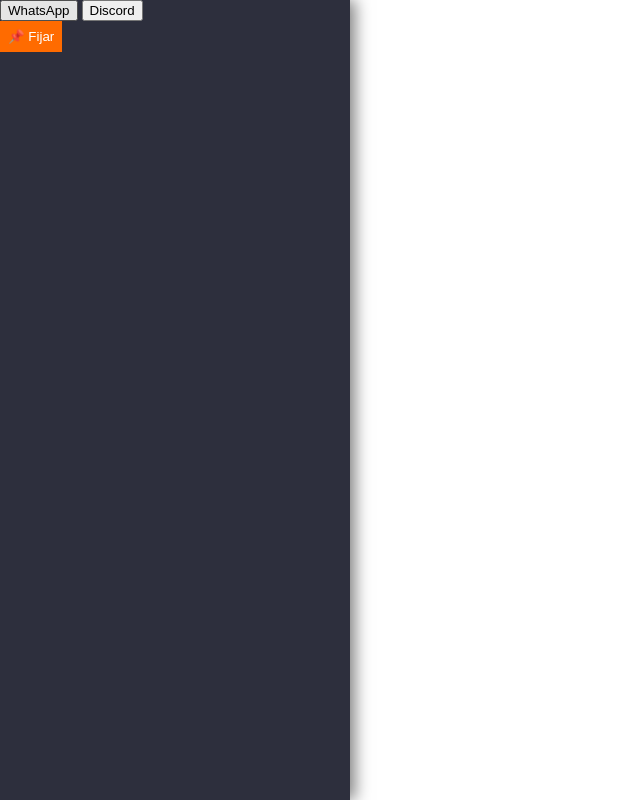
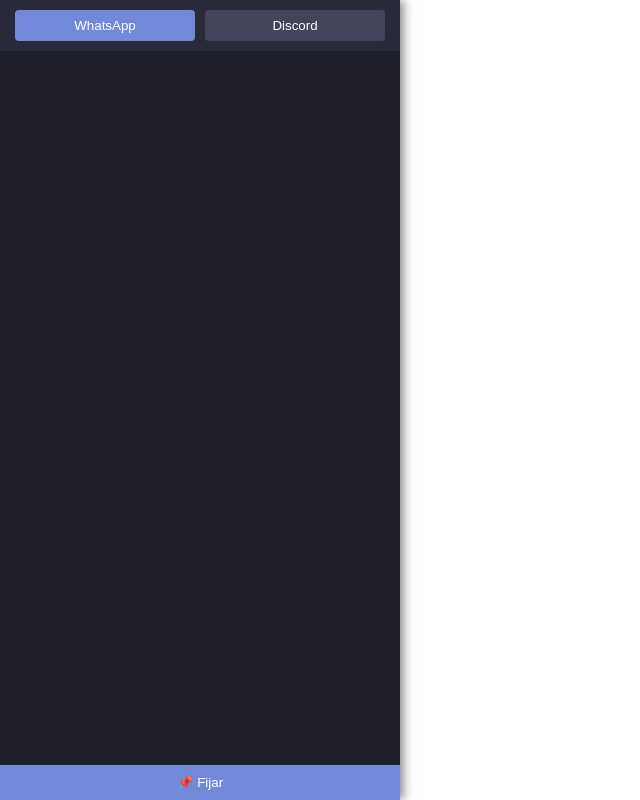
Before and after one commit to HaroPardo/Web-extension, a browser extension: page panel.html in a window 1280 px wide. Shown: the whole page, without its empty margins (0-640 px from the left). Drawn offline with Linux system fonts and the light colour scheme.

Commit message:
panel.css updated added buttons

```diff
--- a/styles/panel.css
+++ b/styles/panel.css
@@ -2,23 +2,50 @@
   position: fixed;
   top: 0;
   left: 0;
+  width: 400px;
   height: 100vh;
-  width: 350px;
-  background: #2d2f3d;
+  background: #1e1f29;
+  display: flex;
+  flex-direction: column;
   z-index: 9999;
-  box-shadow: 5px 0 15px rgba(0,0,0,0.5);
+  box-shadow: 3px 0 10px rgba(0,0,0,0.5);
 }
 
-#iframe-app {
-  width: 100%;
-  height: 95%;
+.tab-buttons {
+  display: flex;
+  padding: 10px;
+  background: #2a2b3a;
+}
+
+.tab-btn {
+  flex: 1;
+  padding: 8px;
+  margin: 0 5px;
+  background: #43445a;
+  color: white;
+  border: none;
+  border-radius: 4px;
+  cursor: pointer;
+}
+
+.tab-btn.active {
+  background: #7289da;
+}
+
+.tab-content {
+  flex: 1;
+  display: none;
   border: none;
 }
 
+.tab-content.active {
+  display: block;
+}
+
 #pin-btn {
-  background: #ff6b00;
+  background: #7289da;
+  color: white;
   border: none;
-  color: white;
-  padding: 8px;
+  padding: 10px;
   cursor: pointer;
 }
```
